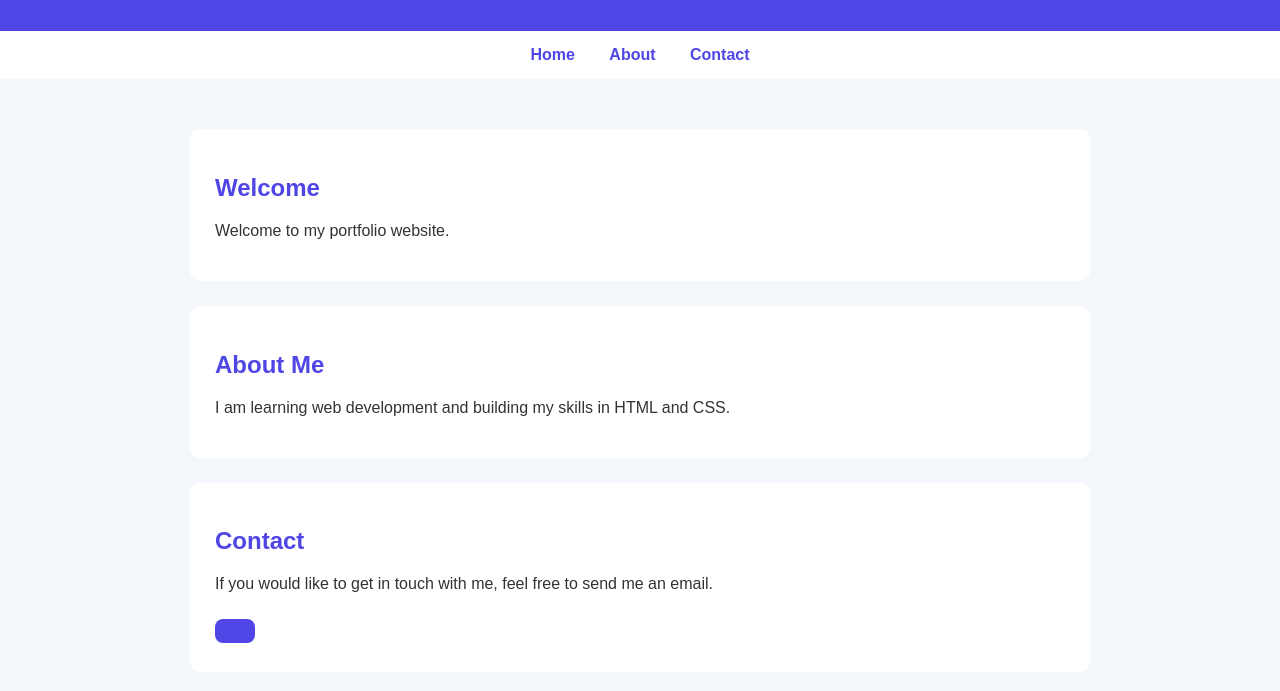
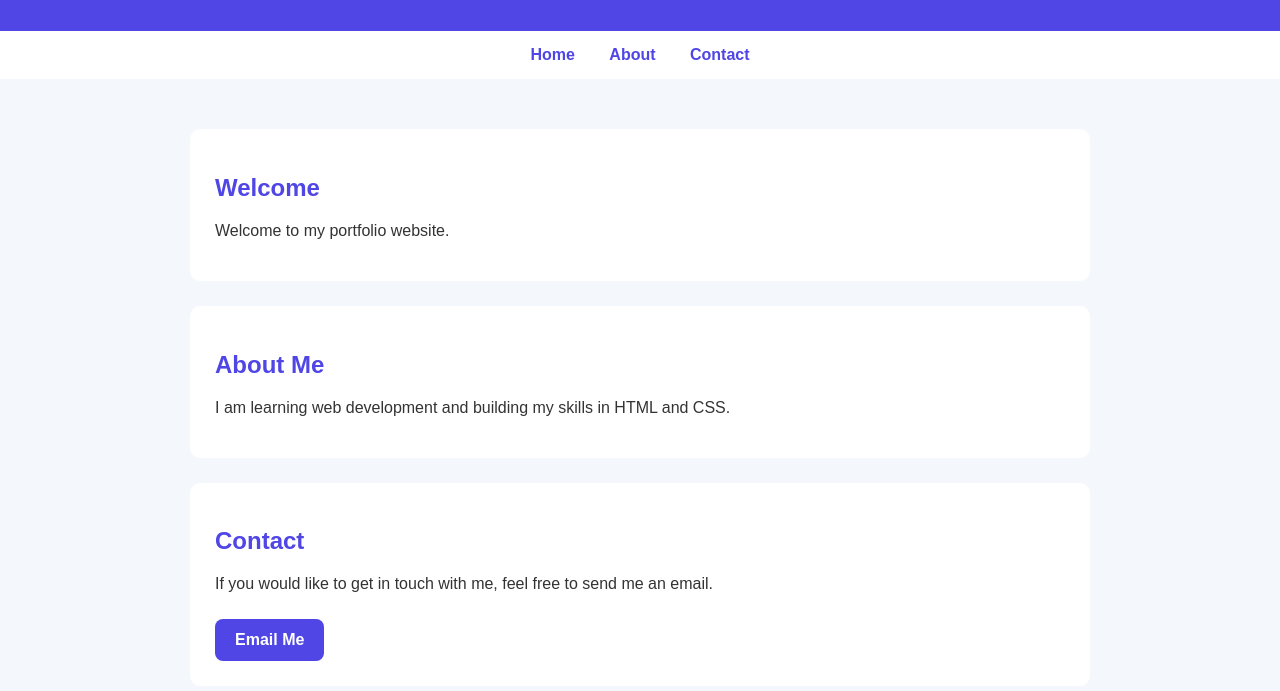
Before and after one commit to gracesaigilu/iyf-s12-week-01-gracesaigilu, a plain HTML site: page index.html in a window 1280 px wide. Shown: the part 109-800 px from the top of the page. Drawn offline with Linux system fonts and the light colour scheme.

Commit message:
Update index.html

```diff
--- a/index.html
+++ b/index.html
@@ -96,8 +96,10 @@ footer {
     <p>If you would like to get in touch with me, feel free to send me an email.</p>
 
     <a href="mailto:kaisaigrace50@gmail.com" class="contact-button">
+        Email Me
     </a>
 </section>
+
 
 
     </main>
```
